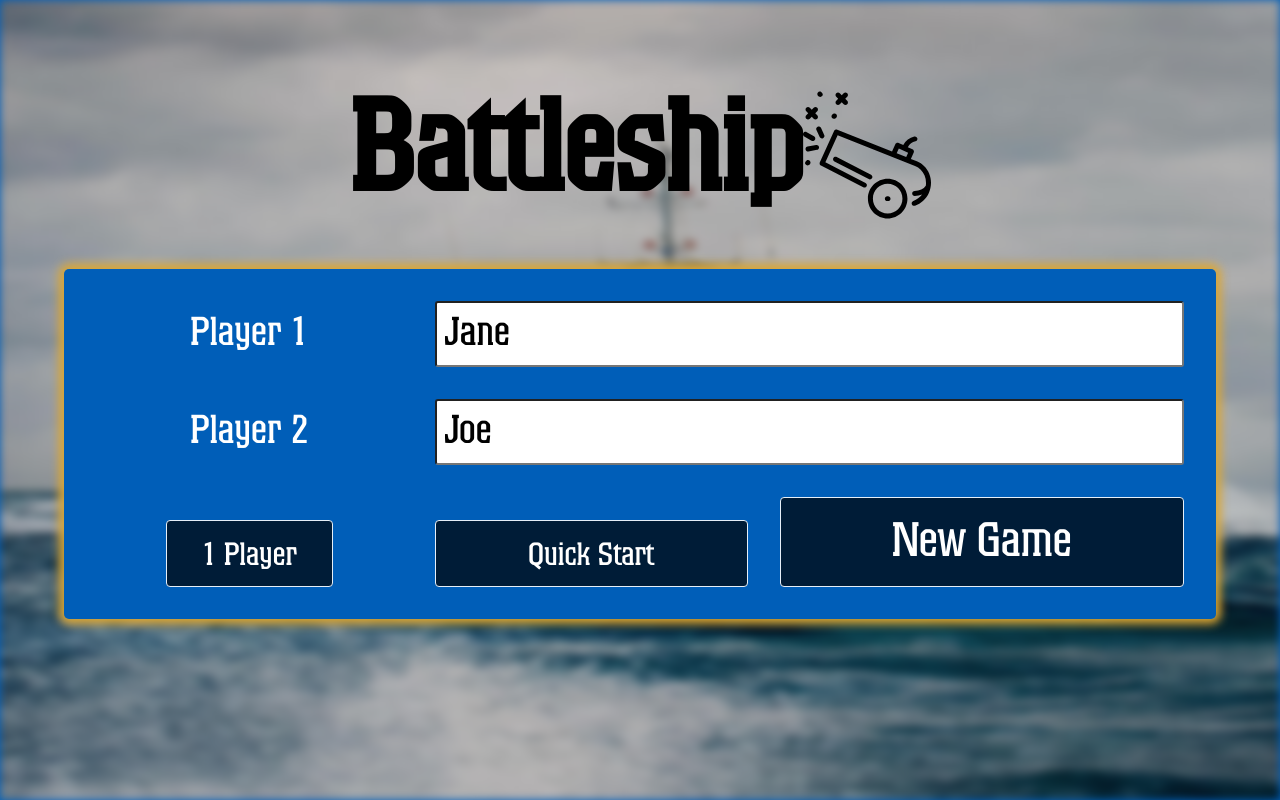
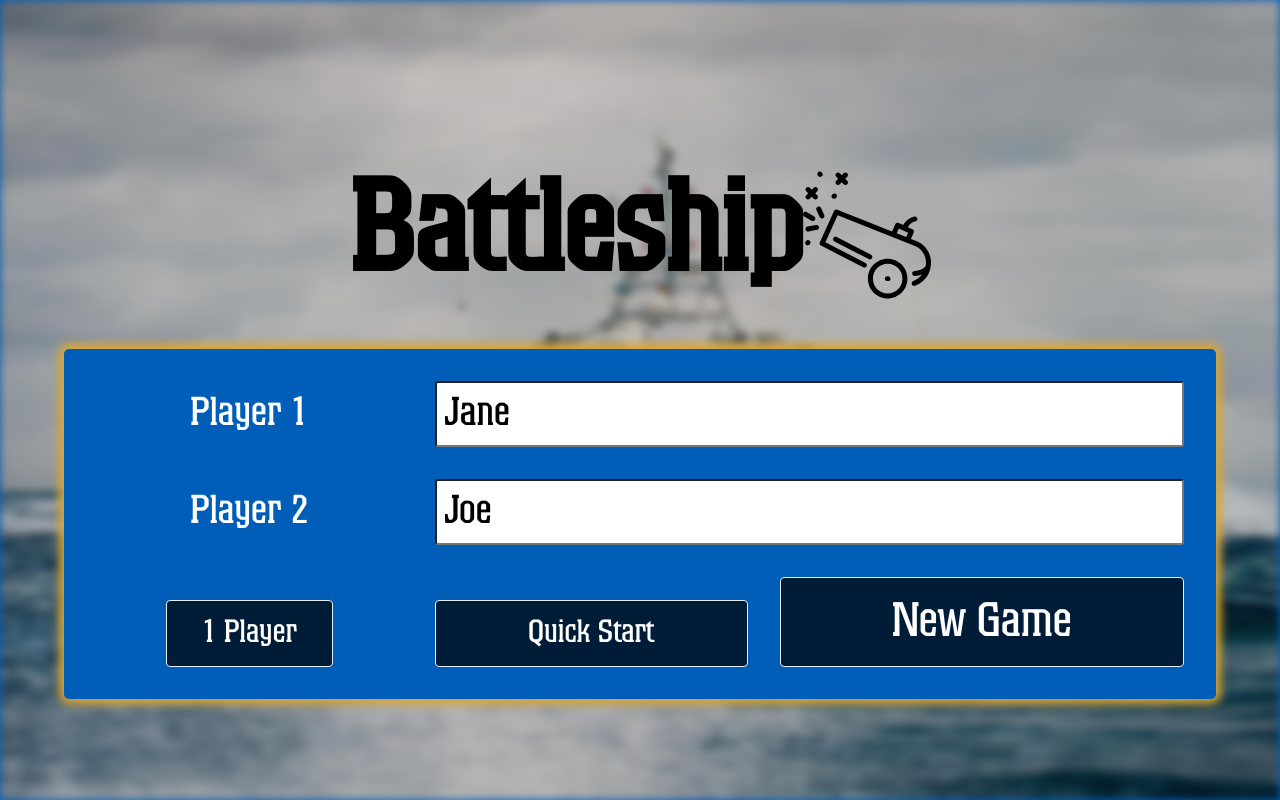
Before and after one commit to timothycohen/battleship, a Svelte app: page / in a window 1280 px wide. Built offline with nearby package versions, Linux system fonts and the light colour scheme.

Commit message:
media queries to pass screen and start screen

```diff
--- a/src/PassScreen.svelte
+++ b/src/PassScreen.svelte
@@ -36,11 +36,10 @@
 
   button{
     width: 80%;
-    font-size: 1.5rem;
-    height: 3rem;
+    font-size: 4rem;
     border: 1px solid var(--bluelighten90);
     background-color: var(--bluedarken70);
-    color: white;
+    color: var(--bluelighten90);
     border-radius: 4px;
     cursor: pointer;
   }
--- a/src/StartGameForm.svelte
+++ b/src/StartGameForm.svelte
@@ -29,6 +29,7 @@
   player2Name = 'Joe';
   // $twoPlayerMode = false;
   // quickStartGame()
+  // startGame()
 
 </script>
 
@@ -96,8 +97,7 @@
   }
 
   .header{
-    margin-top: 20vh;
-    margin-bottom: 5vh;
+    margin: 5vh 0 3vh 0;
     width: 100%;
     display: flex;
     justify-content: center;
@@ -151,6 +151,9 @@
     color: white;
     border-radius: 4px;
     cursor: pointer;
+    display: flex;
+    align-items: center;
+    justify-content: center;
   }
 
   button:hover{
@@ -182,17 +185,29 @@
     grid-column-end: 13;
   }
 
+  @media only screen and (max-width: 600px) and (max-width: 350px) {
+    form{
+      gap: .3rem;
+    }
+  }
+
+  @media only screen and (min-height: 500px) {
+    .header{
+      margin: 20vh 0 5vh 0;
+    }
+  }
+
   @media only screen and (min-width: 750px) and (min-height: 500px) {
     h1{
       font-size: 8rem;
+    }
+    .header{
+      margin: 5vh 0 3vh 0;
     }
     .icon--cannon{
       height: 8rem;
       width: 8rem;
       transform: scale(-1, 1);
-    }
-    .header{
-      margin-top: 10vh;
     }
     form{
       gap: 2rem;
@@ -219,4 +234,10 @@
     }
   }
 
+  @media only screen and (min-width: 750px) and (min-height: 750px) {
+    .header{
+      margin: 20vh 0 5vh 0;
+    }
+  }
+
 </style>
```
